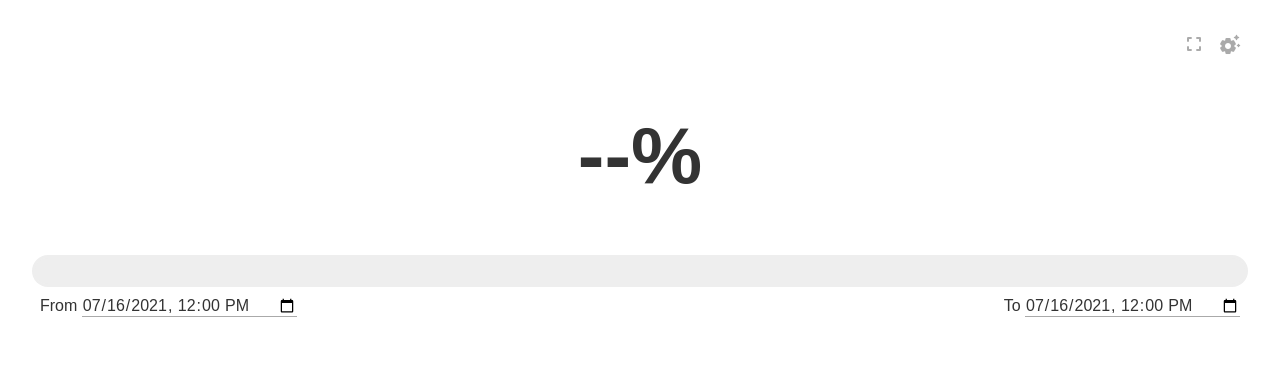
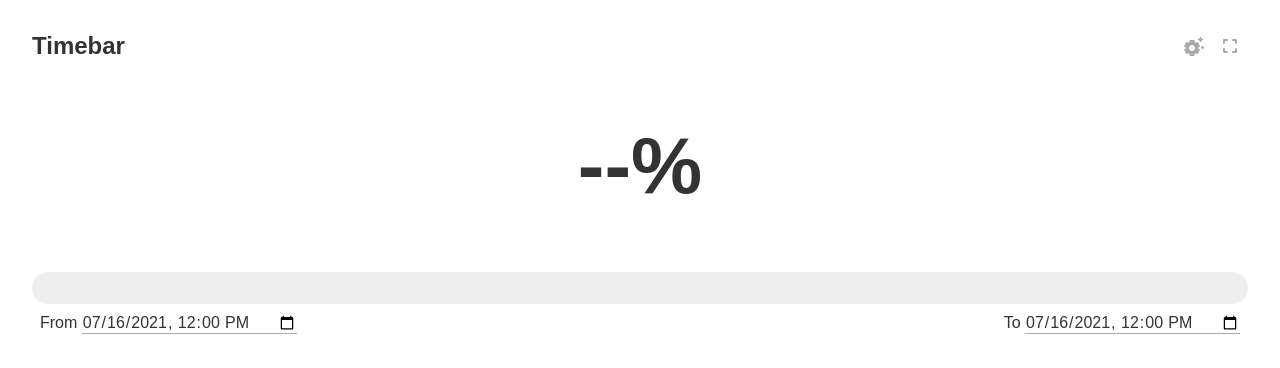
Before and after one commit to citrus-melon/timebar, a plain HTML site: page index.html in a window 1280 px wide. Drawn offline with Linux system fonts and the light colour scheme.

Commit message:
Add "timebar" in header

```diff
--- a/index.html
+++ b/index.html
@@ -11,10 +11,13 @@
 </head>
 <body>
     <header>
-        <button class="material-icons-round" id="theme-toggle" title="Current theme: system">dark_mode</button>
-        <button class="material-icons-round" id="fullscreen-toggle" title="Toggle fullscreen">fullscreen</button>
+        <h1>Timebar</h1>
+        <div id="buttons">
+            <button class="material-icons-round" id="theme-toggle" title="Current theme: system">dark_mode</button>
+            <button class="material-icons-round" id="fullscreen-toggle" title="Toggle fullscreen">fullscreen</button>
+        </div>
     </header>
-    <h1 id="progress-text">--%</h1>
+    <div id="progress-text">--%</div>
     <progress id="progress-bar" value="0"></progress>
     <form id="range-controls">
         <label>
--- a/style.css
+++ b/style.css
@@ -45,13 +45,26 @@ body.dark-theme {
 /* HEADER */
 header {
     display: flex;
-    flex-flow: row-reverse wrap;
+    justify-content: space-between;
+}
+
+header h1 {
+    display: inline;
+    font-size: 24px;
+    margin: 0;
+}
+
+header #buttons {
+    display: flex;
+    user-select: none;
 }
 
 /* BIG TEXT */
 #progress-text {
     text-align: center;
     font-size: 5em;
+    font-weight: bold;
+    margin: 0.75em 0;
 }
 
 /* BARS */
```
